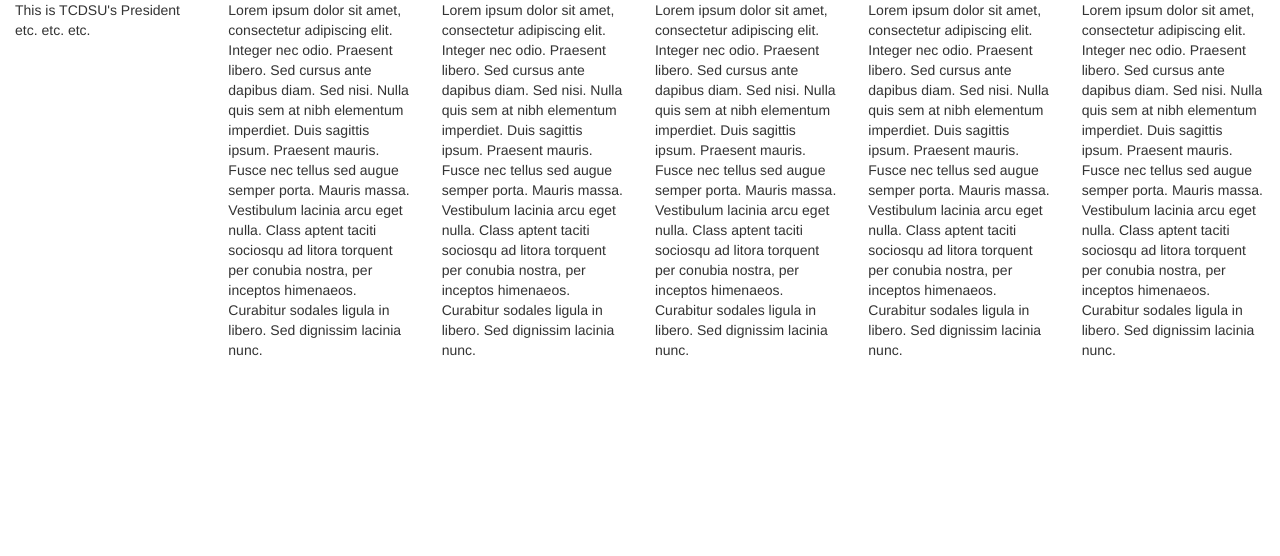
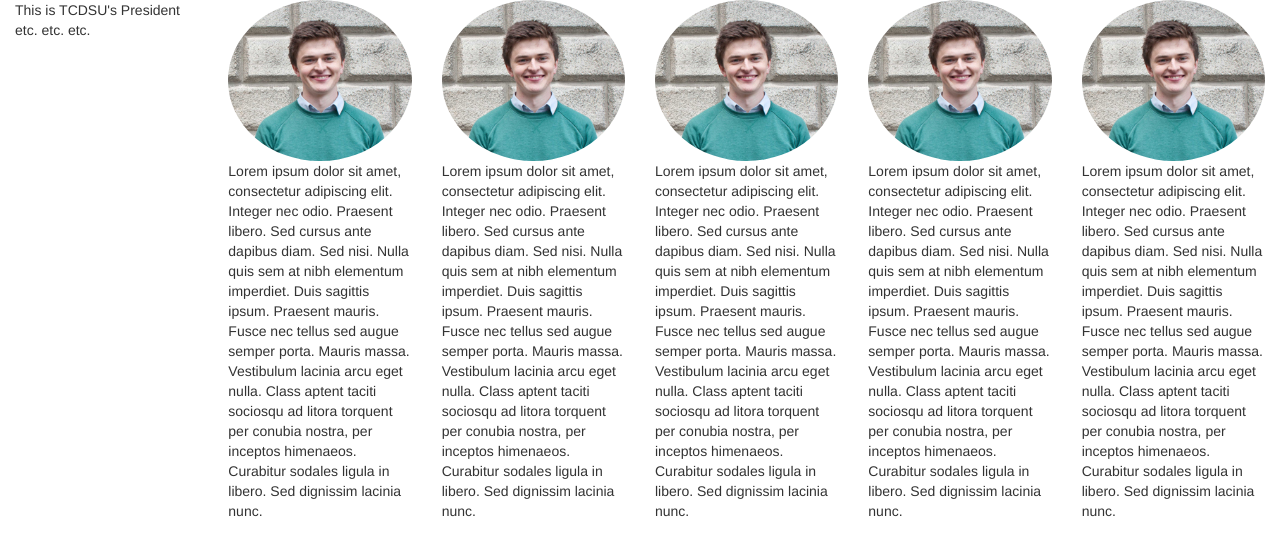
Before and after one commit to IanConnolly/trinityvotes.ie, a plain HTML site: page index.html in a window 1280 px wide. Drawn offline with nearby package versions, Linux system fonts and the light colour scheme.

Commit message:
cirucular images

```diff
--- a/css/tv.css
+++ b/css/tv.css
@@ -0,0 +1,9 @@
+.candidate-image {
+    background-position: 50% 50%;
+    background-repeat: no-repeat;
+    border-radius: 50%;
+    -webkit-border-radius: 50%;
+    -moz-border-radius: 50%;
+    width: 100%;
+    height: 100%;
+}
--- a/index.html
+++ b/index.html
@@ -13,25 +13,31 @@
     </div>
     <div id="content">
         <div id="candidates" class="main-section">
-            <div id="president" class="candidate-block">
                 <div id="p-info" class="col-md-2 info-block">
                     <p>This is TCDSU's President etc. etc. etc.</p>
                 </div>
                 <div id="p-c1" class="col-md-2 cand-block">
+                    <img src="assets/pres.png" alt="Smiley face" class="candidate-image">
                     <p>Lorem ipsum dolor sit amet, consectetur adipiscing elit. Integer nec odio. Praesent libero. Sed cursus ante dapibus diam. Sed nisi. Nulla quis sem at nibh elementum imperdiet. Duis sagittis ipsum. Praesent mauris. Fusce nec tellus sed augue semper porta. Mauris massa. Vestibulum lacinia arcu eget nulla. Class aptent taciti sociosqu ad litora torquent per conubia nostra, per inceptos himenaeos. Curabitur sodales ligula in libero. Sed dignissim lacinia nunc. </p>
                 </div>
                 <div id="p-c2" class="col-md-2 cand-block">
+                    <img src="assets/pres.png" alt="Smiley face" class="candidate-image">
                     <p>Lorem ipsum dolor sit amet, consectetur adipiscing elit. Integer nec odio. Praesent libero. Sed cursus ante dapibus diam. Sed nisi. Nulla quis sem at nibh elementum imperdiet. Duis sagittis ipsum. Praesent mauris. Fusce nec tellus sed augue semper porta. Mauris massa. Vestibulum lacinia arcu eget nulla. Class aptent taciti sociosqu ad litora torquent per conubia nostra, per inceptos himenaeos. Curabitur sodales ligula in libero. Sed dignissim lacinia nunc. </p>
                 </div>
                 <div id="p-c3" class="col-md-2 cand-block">
+                    <img src="assets/pres.png" alt="Smiley face" class="candidate-image">
                     <p>Lorem ipsum dolor sit amet, consectetur adipiscing elit. Integer nec odio. Praesent libero. Sed cursus ante dapibus diam. Sed nisi. Nulla quis sem at nibh elementum imperdiet. Duis sagittis ipsum. Praesent mauris. Fusce nec tellus sed augue semper porta. Mauris massa. Vestibulum lacinia arcu eget nulla. Class aptent taciti sociosqu ad litora torquent per conubia nostra, per inceptos himenaeos. Curabitur sodales ligula in libero. Sed dignissim lacinia nunc. </p>
                 </div>
                 <div id="p-c4" class="col-md-2 cand-block">
+                    <img src="assets/pres.png" alt="Smiley face" class="candidate-image">
                     <p>Lorem ipsum dolor sit amet, consectetur adipiscing elit. Integer nec odio. Praesent libero. Sed cursus ante dapibus diam. Sed nisi. Nulla quis sem at nibh elementum imperdiet. Duis sagittis ipsum. Praesent mauris. Fusce nec tellus sed augue semper porta. Mauris massa. Vestibulum lacinia arcu eget nulla. Class aptent taciti sociosqu ad litora torquent per conubia nostra, per inceptos himenaeos. Curabitur sodales ligula in libero. Sed dignissim lacinia nunc. </p>
                 </div>
                 <div id="p-c5" class="col-md-2 cand-block">
+                    <img src="assets/pres.png" alt="Smiley face" class="candidate-image">
                     <p>Lorem ipsum dolor sit amet, consectetur adipiscing elit. Integer nec odio. Praesent libero. Sed cursus ante dapibus diam. Sed nisi. Nulla quis sem at nibh elementum imperdiet. Duis sagittis ipsum. Praesent mauris. Fusce nec tellus sed augue semper porta. Mauris massa. Vestibulum lacinia arcu eget nulla. Class aptent taciti sociosqu ad litora torquent per conubia nostra, per inceptos himenaeos. Curabitur sodales ligula in libero. Sed dignissim lacinia nunc. </p>
                 </div>
+              <div class="candidate-image" style = 'background-image: url(/assets/pres.png);' ></div>
+
             </div>
             <div id="education" class="candidate-block">
             </div>
```
Also changed, not shown: assets/pres.png (added), assets/president-portrait.jpg (added), 1 other file.
